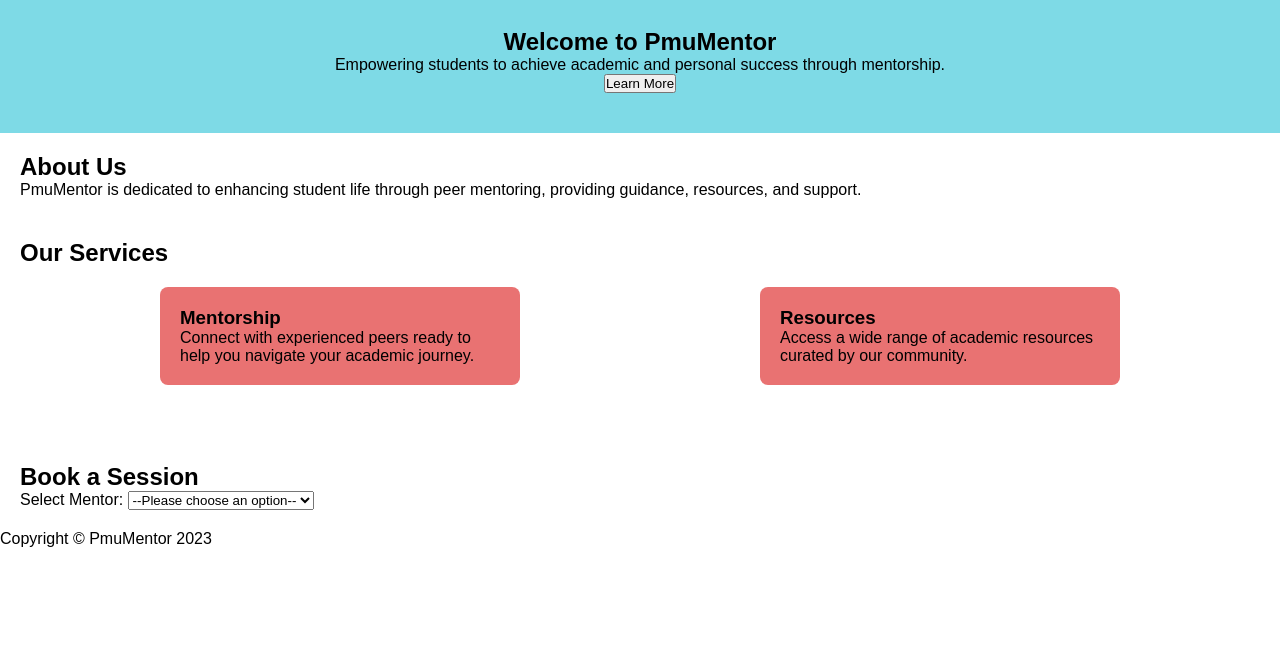
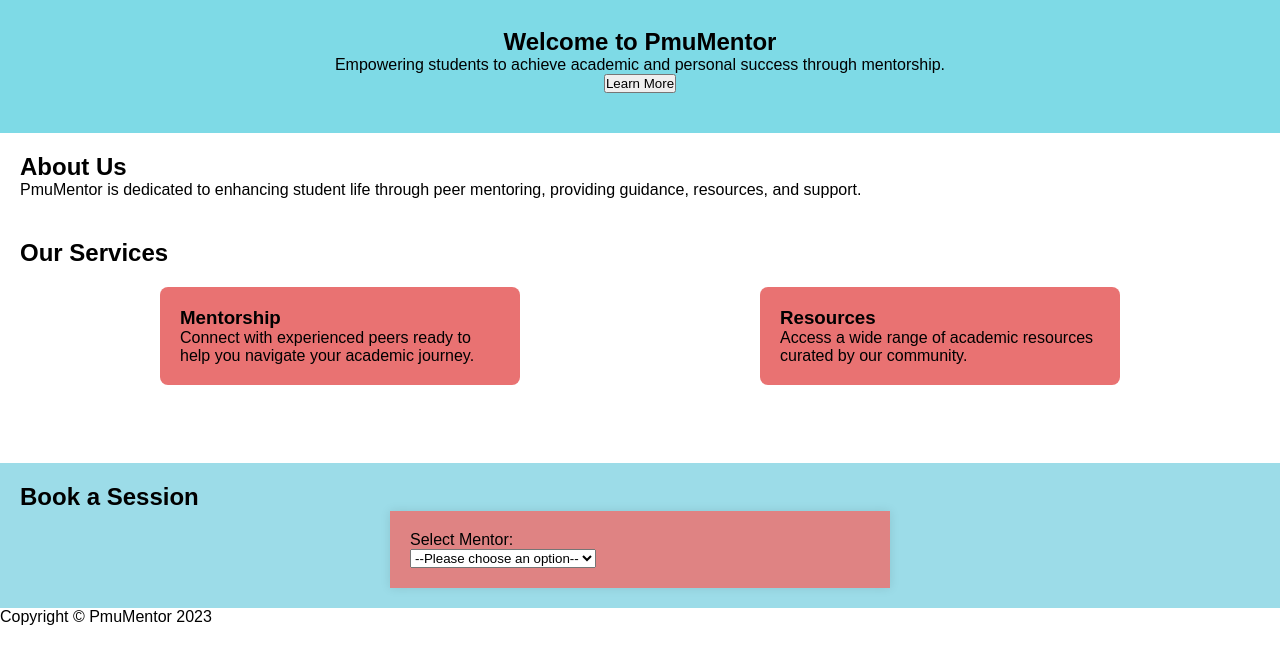
Before and after one commit to dhaialburaik/PMUMentor, a plain HTML site: page index.html in a window 1280 px wide. Shown: the part 82-746 px from the top of the page. Drawn offline with nearby package versions, Linux system fonts and the light colour scheme.

Commit message:
used css to create a design for the mentor form

```diff
--- a/styles.css
+++ b/styles.css
@@ -62,3 +62,21 @@ section {
     border-radius: 8px;
     width: 30%;
 }
+#book-session {
+    background-color: #9cdce8;
+    padding: 20px;
+    margin-top: 20px;
+}
+
+#book-session form {
+    max-width: 500px;
+    margin: auto;
+    padding: 20px;
+    background: rgb(223, 131, 131);
+    box-shadow: 0 0 10px rgba(0,0,0,0.1);
+}
+
+#book-session label {
+    display: block;
+    margin-bottom: 10px;
+}
```
